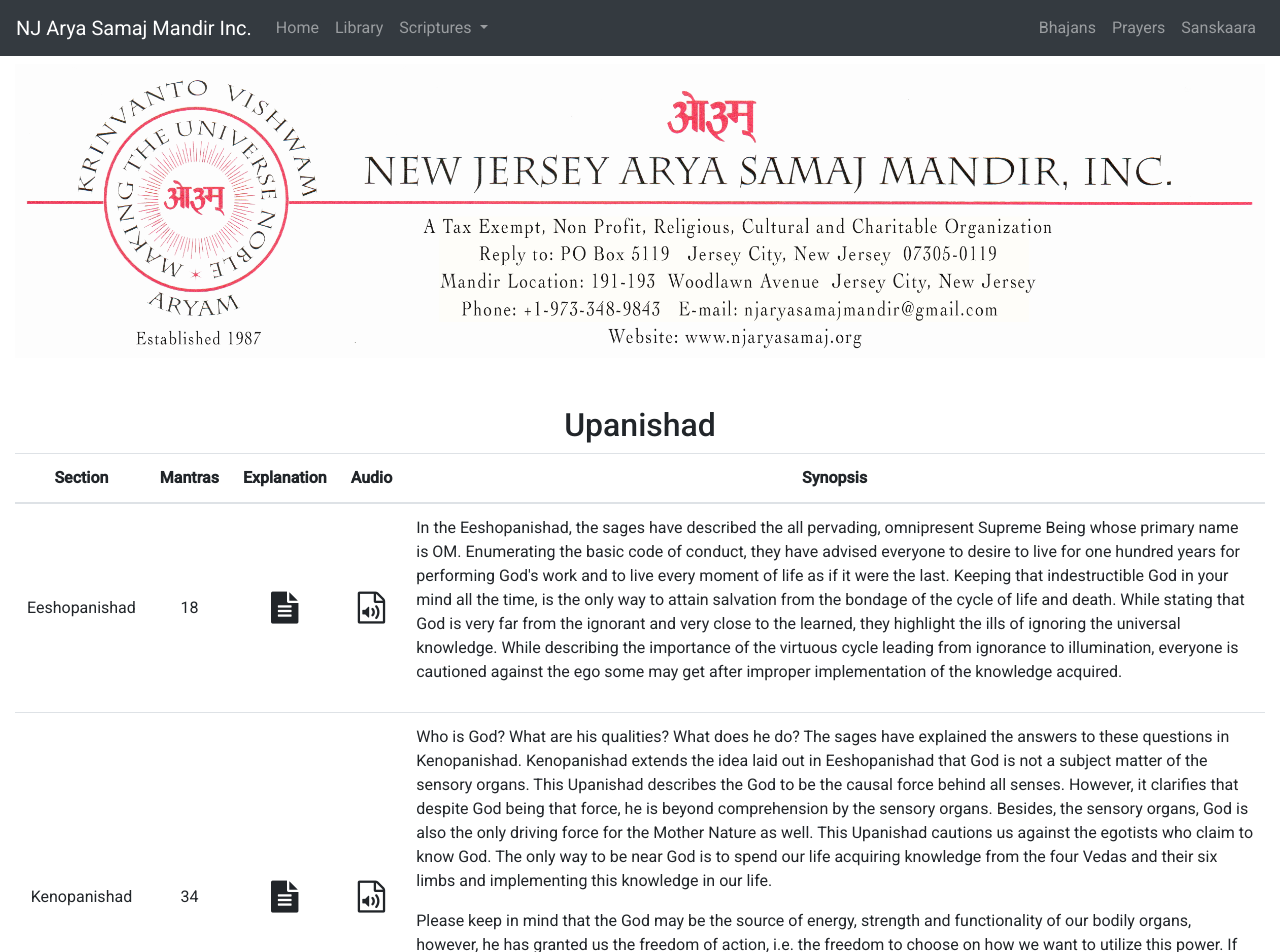
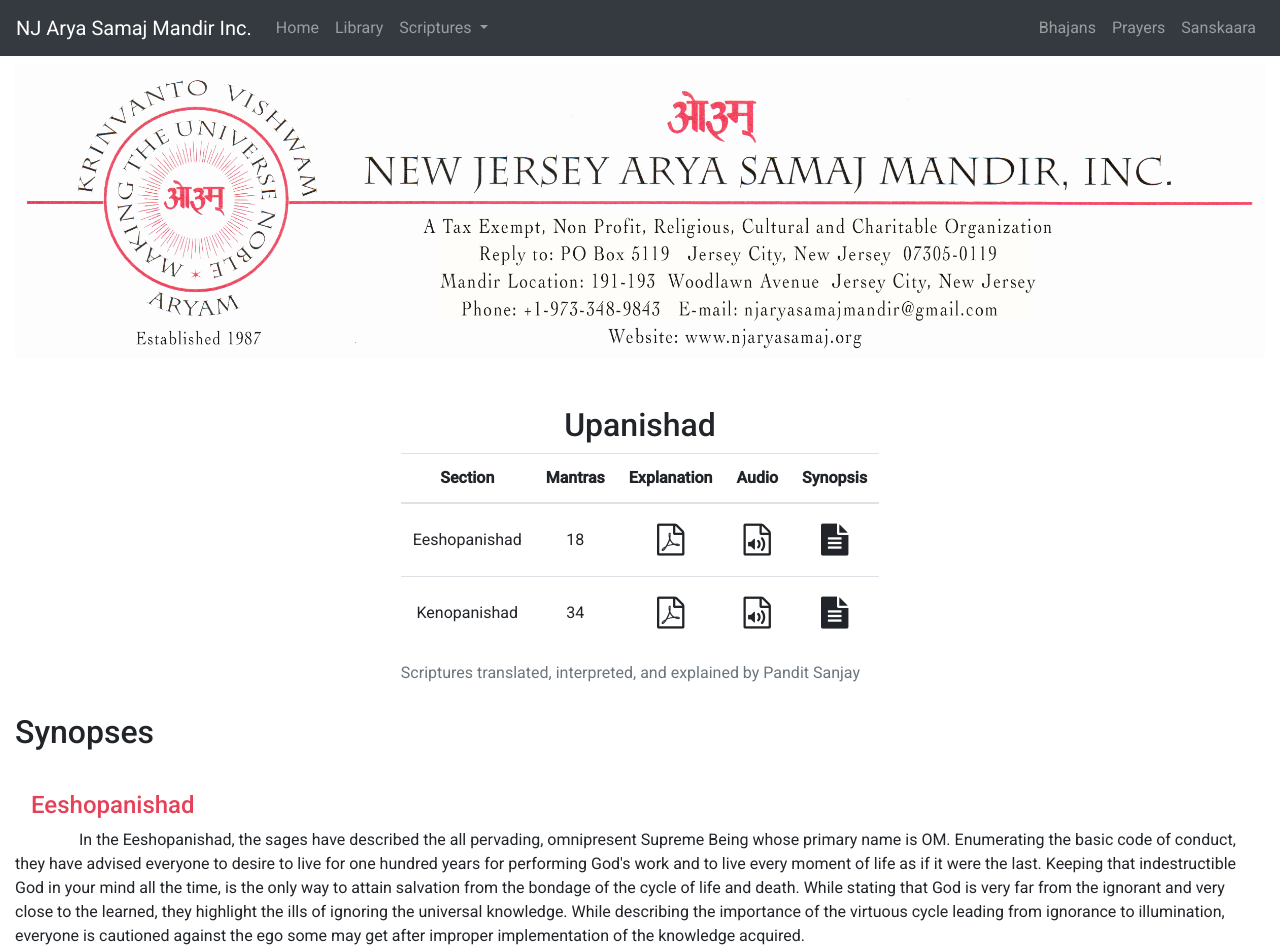
Before and after one commit to Ryo112358/nj-arya-samaj, an Angular app: page /scriptures/upanishad in a window 1280 px wide. Shown: the top 952 px of the page. Built offline with nearby package versions, Linux system fonts and the light colour scheme.

Commit message:
Rework of Upanishad page UI. Synopses now display below the table.

```diff
--- a/src/app/scriptures/pages/upanishad/upanishad.component.css
+++ b/src/app/scriptures/pages/upanishad/upanishad.component.css
@@ -0,0 +1,8 @@
+p {
+    text-indent: 4rem;
+}
+
+h4 {
+    color: #E54158;
+    text-indent: 1rem;
+}
--- a/src/app/scriptures/pages/upanishad/upanishad.component.ts
+++ b/src/app/scriptures/pages/upanishad/upanishad.component.ts
@@ -3,7 +3,7 @@
 
 @Component({
   selector: 'app-upanishad',
-  templateUrl: './upanishad.component.html',
+  templateUrl: './upanishad_v2.component.html',
   styleUrls: ['./upanishad.component.css']
 })
 export class UpanishadComponent implements OnInit {
--- /dev/null
+++ b/src/app/scriptures/pages/upanishad/upanishad_v2.component.html
@@ -0,0 +1,51 @@
+<div class="row justify-content-center">
+    <div class="col-auto">
+
+        <h2 class="text-center">Upanishad</h2>
+        <div class="table-responsive-md">
+            <table class="table text-center">
+                <caption>Scriptures translated, interpreted, and explained by Pandit Sanjay</caption>
+                <thead>
+                    <tr>
+                        <th scope="col">Section</th>
+                        <th scope="col">Mantras</th>
+                        <th scope="col">Explanation</th>
+                        <th scope="col">Audio</th>
+                        <th scope="col">Synopsis</th>
+                    </tr>
+                </thead>
+                <tbody>
+                    <tr *ngFor="let section of upanishad">
+                        <td class="align-middle">{{ section.title }}</td>
+                        <td class="align-middle">{{ section.mantras }}</td>
+                        <td class="align-middle">
+                            <a [href]="section.document" class="anchor anchor-icon" target="_blank"><i class="fa fa-file-pdf-o" aria-hidden="true"></i></a>
+                        </td>
+                        <td class="align-middle">
+                            <a [href]="section.audio" class="anchor anchor-icon" target="_blank"><i class="fa fa-file-audio-o" aria-hidden="true"></i></a>
+                        </td>
+                        <td class="align-middle">
+                            <a [href]="'scriptures/upanishad#' + section.title" class="anchor anchor-icon"><i class="fa fa-file-text" aria-hidden="true"></i></a>
+                        </td>
+                    </tr>
+                </tbody>
+            </table>
+        </div>
+
+    </div>
+</div>
+
+<div class="row">
+    <div class="col-auto">
+
+        <h2>Synopses</h2>
+
+        <div class="spacer-vertical-2"></div>
+
+        <div *ngFor="let section of upanishad">
+            <a [name]="section.title"><h4>{{ section.title }}</h4></a>
+            <p *ngFor="let paragraph of section.summary">{{ paragraph }}</p>
+            <div class="spacer-vertical"></div>
+        </div>
+    </div>
+</div>
--- a/src/styles.css
+++ b/src/styles.css
@@ -16,7 +16,11 @@
     font-size: 2rem;
 }
 
-.spacer-vertical {
+.spacer-vertical-2 {
+    height: 2rem;
+}
+
+.spacer-vertical-3, .spacer-vertical {
     height: 3rem;
 }
 
```
